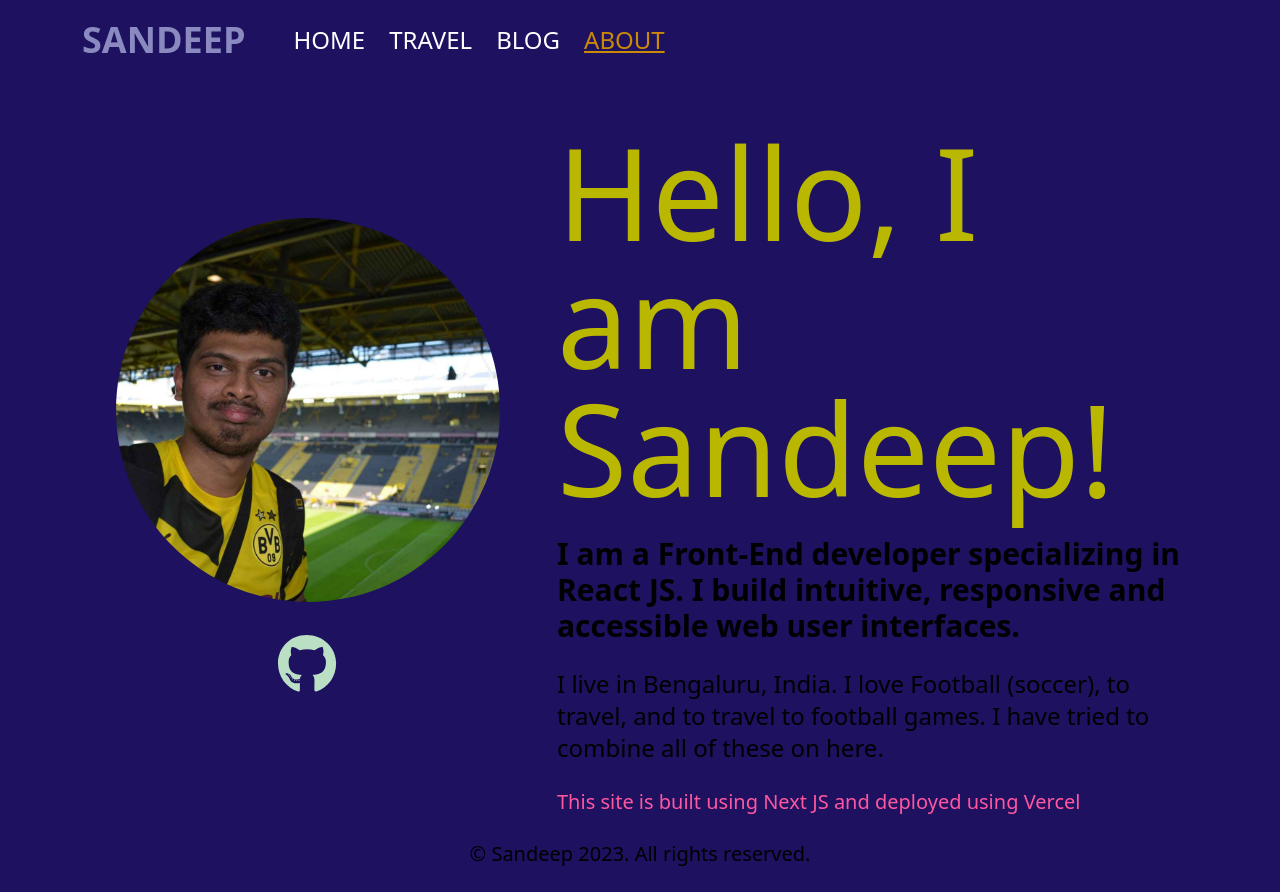
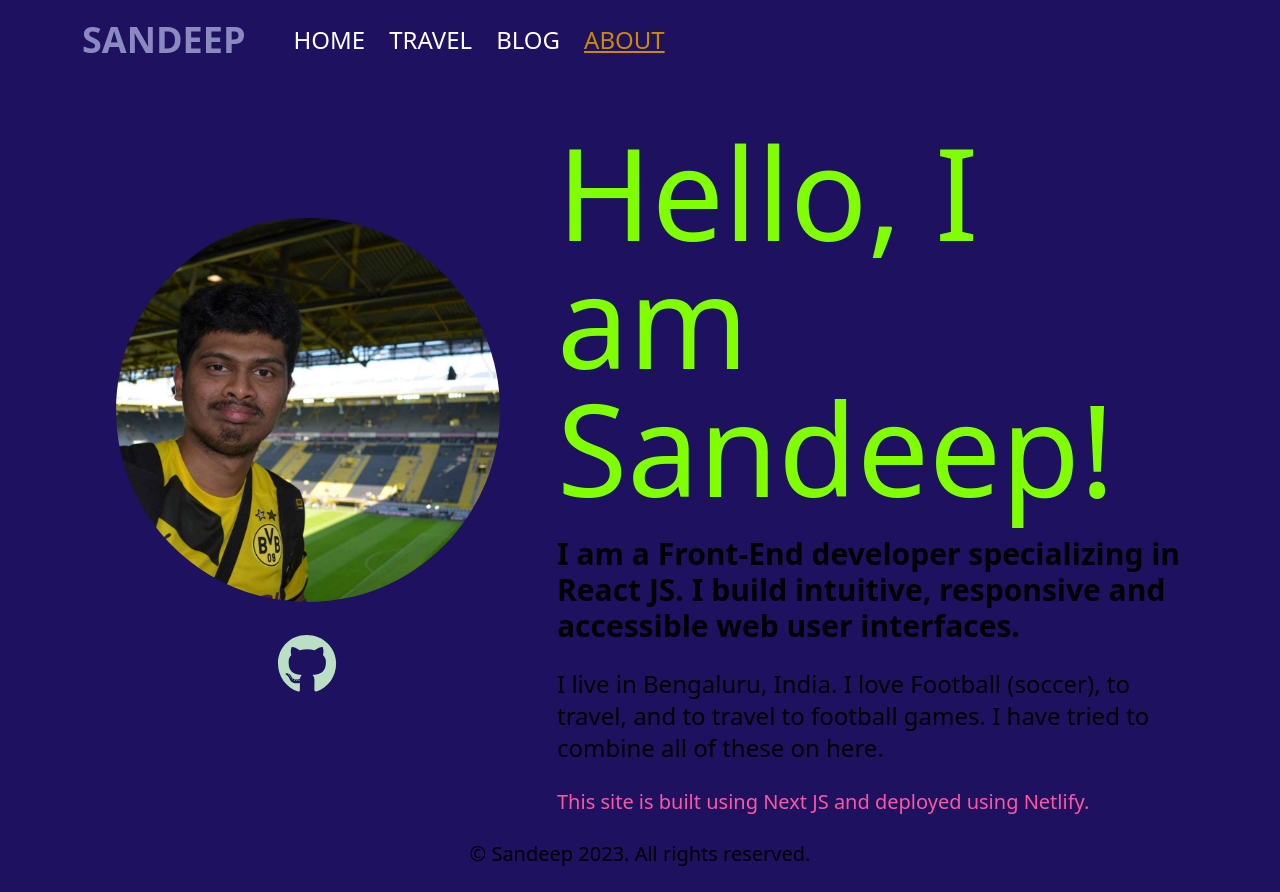
Before and after one commit to sandeepap11/profile-next, a Next.js app: page /about in a window 1280 px wide. Built offline with nearby package versions, Linux system fonts and the light colour scheme.

Commit message:
about changes

```diff
--- a/src/pages/about.js
+++ b/src/pages/about.js
@@ -29,7 +29,7 @@ const About = () => {
             </div>
           </Col>
           <Col lg={7}>
-            <h1 className="font-thin text-3xl lg:text-9xl text-[#BAB700]">
+            <h1 className="font-thin text-3xl lg:text-9xl text-[#7fff00]">
               Hello, I am Sandeep!
             </h1>
             <p className="font-bold text-xl lg:text-3xl pt-4">
@@ -42,7 +42,7 @@ const About = () => {
               these on here.
             </p>
             <p className="text-xs lg:text-xl text-[#FF579F] pt-4">
-              This site is built using Next JS and deployed using Vercel
+              This site is built using Next JS and deployed using Netlify.
             </p>
           </Col>
         </Row>
```
